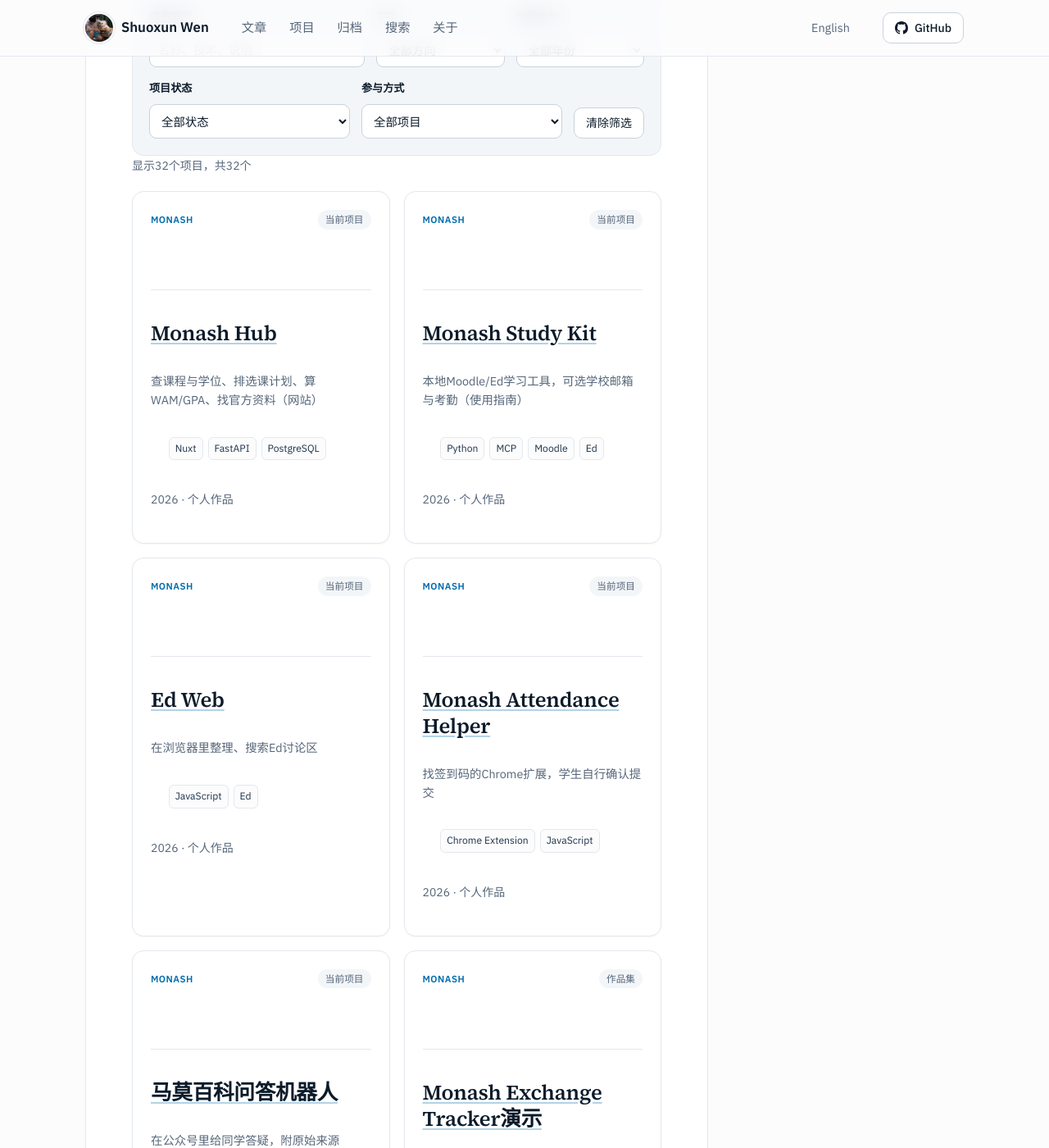
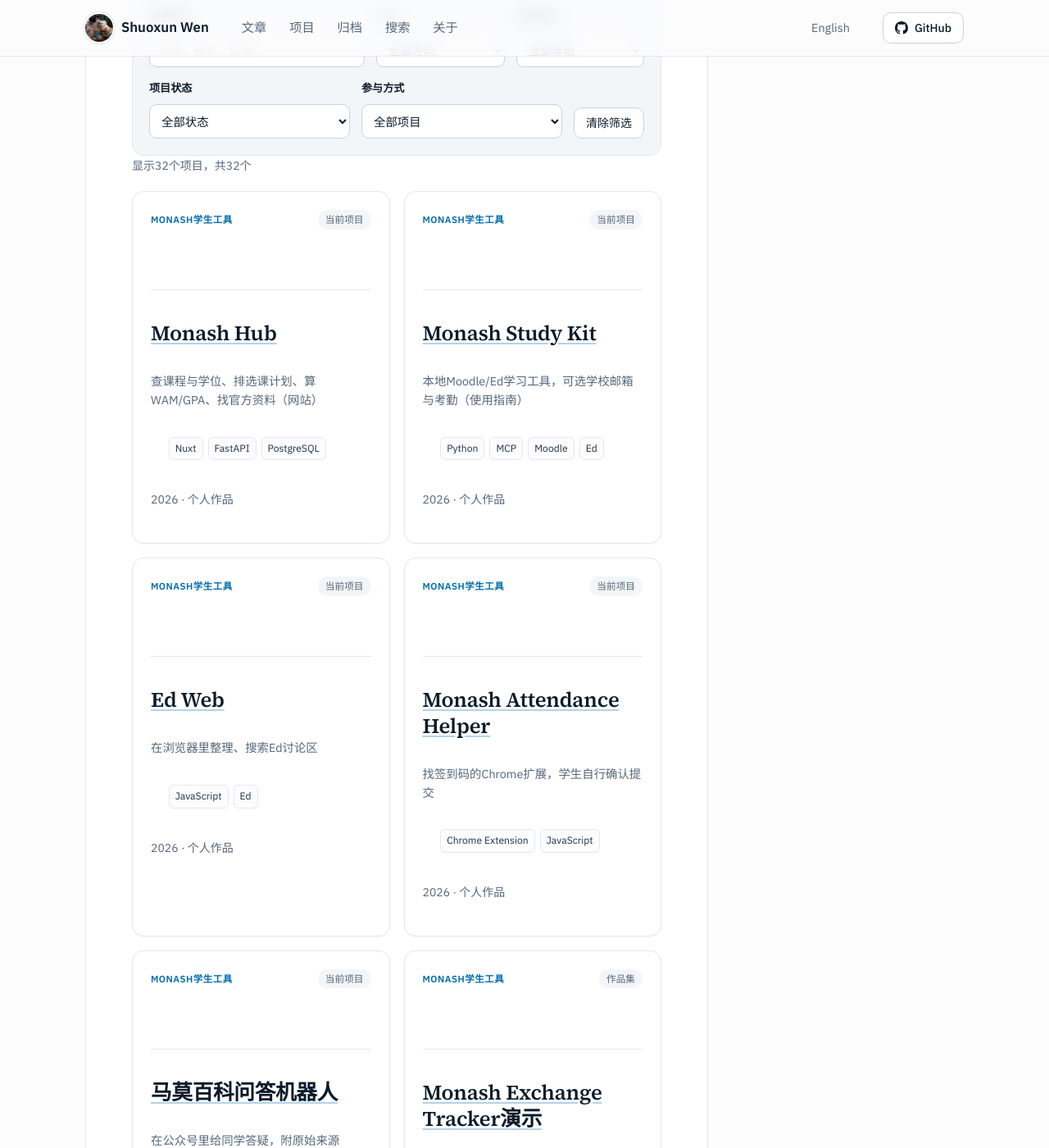
Before and after one commit to Waldo0926/waldo0926.github.io, a Jekyll site: the page built from zh/projects/index.md, in a window 1280 px wide and 1400 px high, scrolled down 468 px. Shown: the whole window at 82% size. Built offline with Jekyll 4.4.1, drawn with Linux system fonts in a browser that asks for light colours; some of the changed text lies outside the part shown.

Commit message:
fix(blog): localise project category labels and search technology tags

```diff
--- a/_includes/portfolio.html
+++ b/_includes/portfolio.html
@@ -47,9 +47,17 @@
   <p class="portfolio-count small muted" id="portfolio-count" role="status" aria-live="polite"></p>
   <div class="portfolio-grid" id="portfolio-grid">
     {%- for p in site.data.portfolio %}
-    <article class="card portfolio-card" data-category="{{ p.category }}" data-year="{{ p.year }}" data-status="{{ p.status }}" data-ownership="{{ p.ownership }}" data-search="{{ p.name | append: ' ' | append: p.zh | append: ' ' | append: p.description | append: ' ' | append: p.description_zh | append: ' ' | append: p.tech | downcase | escape }}">
+    {%- assign tech_text = p.tech | join: ' ' -%}
+    <article class="card portfolio-card" data-category="{{ p.category }}" data-year="{{ p.year }}" data-status="{{ p.status }}" data-ownership="{{ p.ownership }}" data-search="{{ p.name | append: ' ' | append: p.zh | append: ' ' | append: p.description | append: ' ' | append: p.description_zh | append: ' ' | append: tech_text | downcase | escape }}">
       <div class="portfolio-top">
-        <span class="portfolio-type">{{ p.category | replace: "engineering", "Development" | replace: "monash", "Monash" | replace: "homelab", "Homelab" | replace: "algorithms", "Algorithms" | replace: "data", "AI & Data" | replace: "experiments", "Experiments" }}</span>
+        <span class="portfolio-type">{% case p.category %}
+        {% when "monash" %}{% if zh %}Monash学生工具{% else %}Monash{% endif %}
+        {% when "engineering" %}{% if zh %}开发与安全{% else %}Development{% endif %}
+        {% when "homelab" %}Homelab
+        {% when "algorithms" %}{% if zh %}算法与编程{% else %}Algorithms{% endif %}
+        {% when "data" %}{% if zh %}AI与数据{% else %}AI & Data{% endif %}
+        {% when "experiments" %}{% if zh %}工程实验{% else %}Experiments{% endif %}
+        {% endcase %}</span>
         <span class="portfolio-status">{% if p.status == "current" %}{% if zh %}当前项目{% else %}Current{% endif %}{% elsif p.status == "historical" %}{% if zh %}历史部署{% else %}Historical{% endif %}{% else %}{% if zh %}作品集{% else %}Portfolio{% endif %}{% endif %}</span>
       </div>
       <h2 class="portfolio-name"><a href="{{ p.repo }}" target="_blank" rel="noopener noreferrer">{% if zh %}{{ p.zh }}{% else %}{{ p.name }}{% endif %}</a></h2>
```
